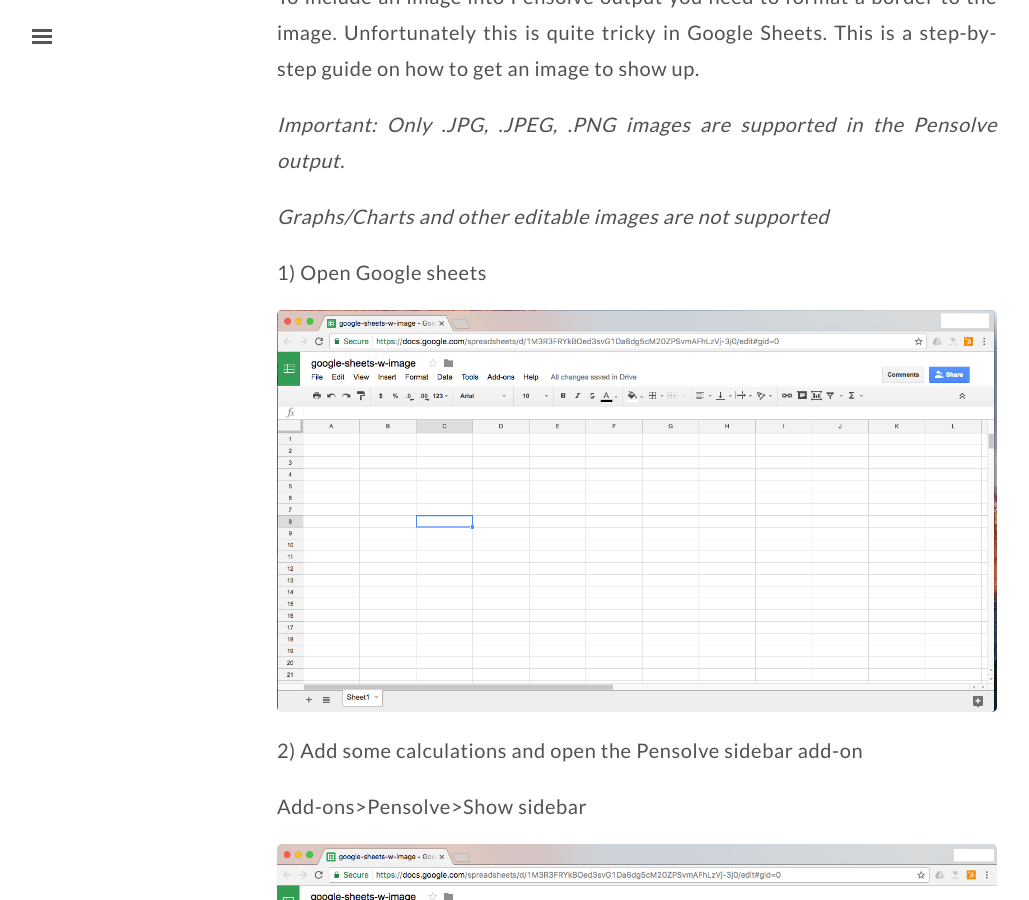
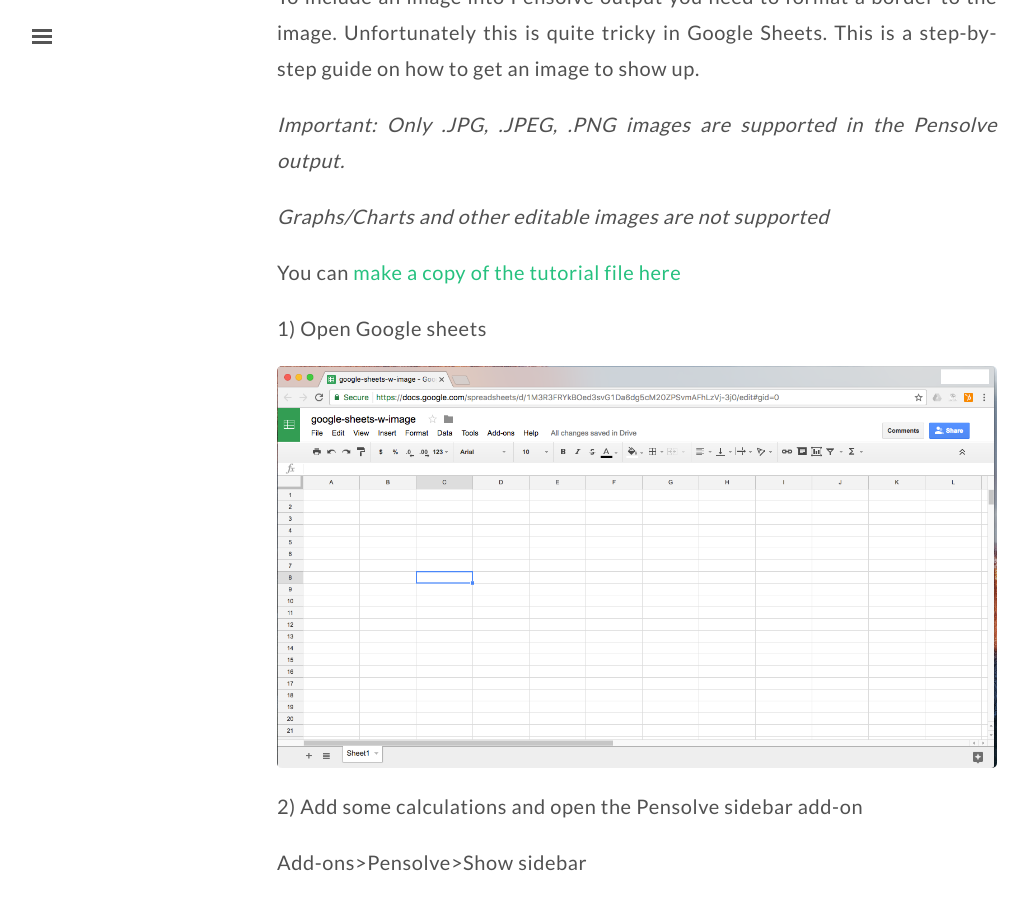
Before and after one commit to pensolve/blog, a Jekyll site: the page built from _posts/2017-05-29-How-to-include-images-in-Pensolve-output-with-Google-sheets.md, in a window 1280 px wide and 900 px high, scrolled down 304 px. Shown: the whole window, without its empty margins (3-1032 px from the left). Built offline with Jekyll 4.4.1, drawn with Linux system fonts in a browser that asks for light colours.

Commit message:
added link to blog from other images blog.

```diff
--- a/_posts/2017-05-29-How-to-include-images-in-Pensolve-output-with-Google-sheets.md
+++ b/_posts/2017-05-29-How-to-include-images-in-Pensolve-output-with-Google-sheets.md
@@ -9,6 +9,8 @@
 *Important: Only .JPG, .JPEG, .PNG images are supported in the Pensolve output.*
 
 *Graphs/Charts and other editable images are not supported*
+
+You can [make a copy of the tutorial file here](https://docs.google.com/spreadsheets/d/1M3R3FRYkBOed3svG1Da6dg5cM20ZPSvmAFhLzVj-3j0/copy)
 
 1) Open Google sheets
 
```
